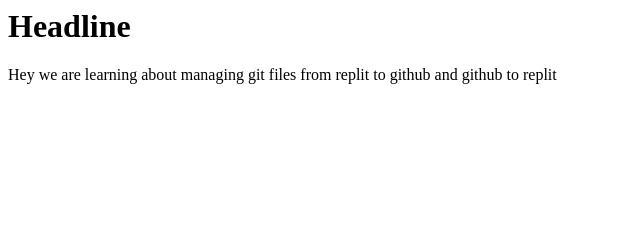
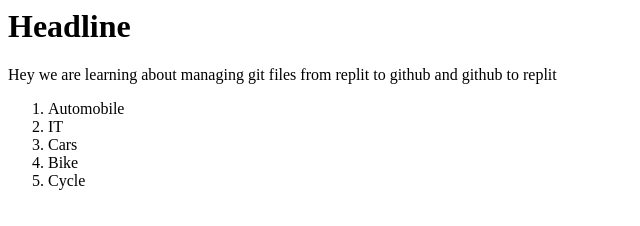
Before and after one commit to tukkusp/finalprojectgroup, a plain HTML site: page index.html in a window 1280 px wide. Shown: the whole page, without its empty margins (0-640 px from the left). Drawn offline with Linux system fonts and the light colour scheme.

Commit message:
I have added list

```diff
--- a/index.html
+++ b/index.html
@@ -7,6 +7,13 @@
 <body>
   <h1>Headline</h1>
   <p>Hey we are learning about managing git files from replit to github and github to replit</p>
+  <ol>
+    <li>Automobile</li>
+    <li>IT</li>
+    <li>Cars</li>
+    <li>Bike</li>
+    <li>Cycle</li>
+  </ol>
 </body>
 
 </html>
```
